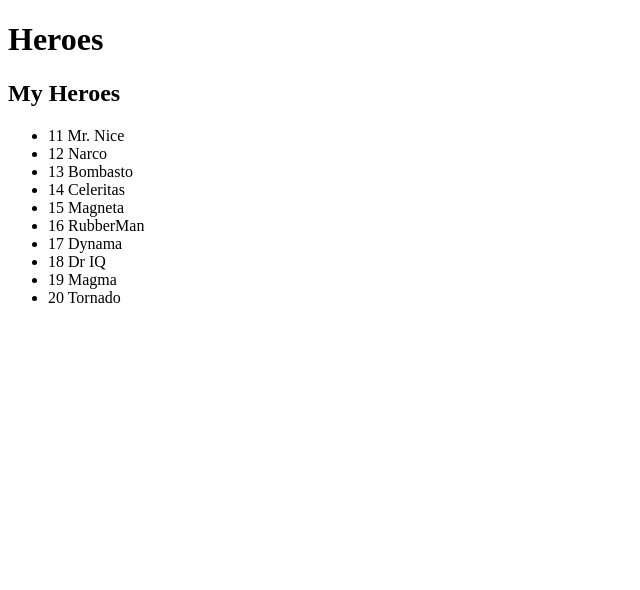
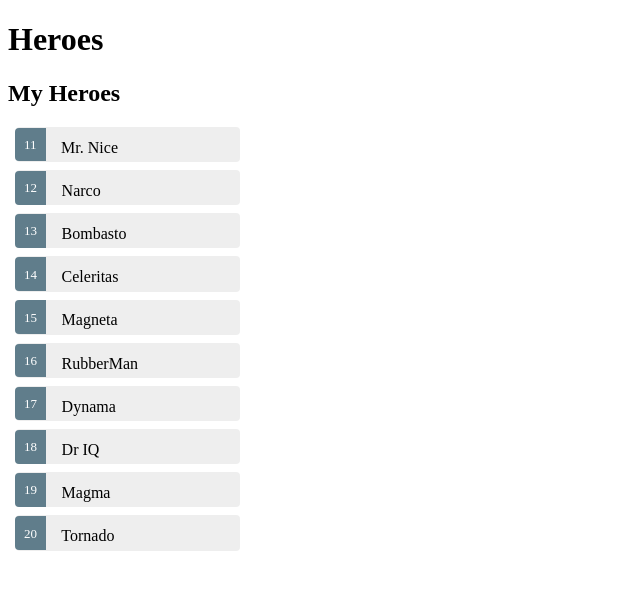
Before and after one commit to BenitoHernandez/CourseAngular, an Angular app: page / in a window 1280 px wide. Shown: the top 590 px of the page, without its empty margins (0-640 px from the left). Built offline with nearby package versions, Linux system fonts and the light colour scheme.

Commit message:
onSelect Hero with styles

```diff
--- a/src/app/components/heroes/heroes.component.css
+++ b/src/app/components/heroes/heroes.component.css
@@ -0,0 +1,48 @@
+    /* HeroesComponent's private CSS styles */
+    .selected {
+        background-color: #CFD8DC !important;
+        color: white;
+      }
+      .heroes {
+        margin: 0 0 2em 0;
+        list-style-type: none;
+        padding: 0;
+        width: 15em;
+      }
+      .heroes li {
+        cursor: pointer;
+        position: relative;
+        left: 0;
+        background-color: #EEE;
+        margin: .5em;
+        padding: .3em 0;
+        height: 1.6em;
+        border-radius: 4px;
+      }
+      .heroes li.selected:hover {
+        background-color: #BBD8DC !important;
+        color: white;
+      }
+      .heroes li:hover {
+        color: #607D8B;
+        background-color: #DDD;
+        left: .1em;
+      }
+      .heroes .text {
+        position: relative;
+        top: -3px;
+      }
+      .heroes .badge {
+        display: inline-block;
+        font-size: small;
+        color: white;
+        padding: 0.8em 0.7em 0 0.7em;
+        background-color: #607D8B;
+        line-height: 1em;
+        position: relative;
+        left: -1px;
+        top: -4px;
+        height: 1.8em;
+        margin-right: .8em;
+        border-radius: 4px 0 0 4px;
+      }
--- a/src/app/components/heroes/heroes.component.html
+++ b/src/app/components/heroes/heroes.component.html
@@ -1,6 +1,8 @@
 <h2>My Heroes</h2>
 <ul class="heroes">
-  <li *ngFor="let hero of heroes" (click)="onSelect(hero)">
+  <li *ngFor="let hero of heroes"
+    [class.selected]="hero === selectedHero"
+    (click)="onSelect(hero)">
     <span class="badge">{{hero.id}}</span> {{hero.name}}
   </li>
 </ul>
--- a/src/app/components/heroes/heroes.component.ts
+++ b/src/app/components/heroes/heroes.component.ts
@@ -1,17 +1,17 @@
 import { Component, OnInit } from '@angular/core';
+import { Hero } from '../hero';
 import { HEROES } from '../mock-heroes';
-import { Hero } from '../hero';
 
 @Component({
   selector: 'app-heroes',
   templateUrl: './heroes.component.html',
   styleUrls: ['./heroes.component.css']
 })
+
 export class HeroesComponent implements OnInit {
 
   heroes = HEROES;
   selectedHero: Hero;
-
 
   constructor() { }
 
@@ -19,6 +19,6 @@
   }
 
   onSelect(hero: Hero): void {
-  this.selectedHero = hero;
+    this.selectedHero = hero;
+  }
 }
-}
```
Lines whose indentation alone changed are shown as unchanged.
